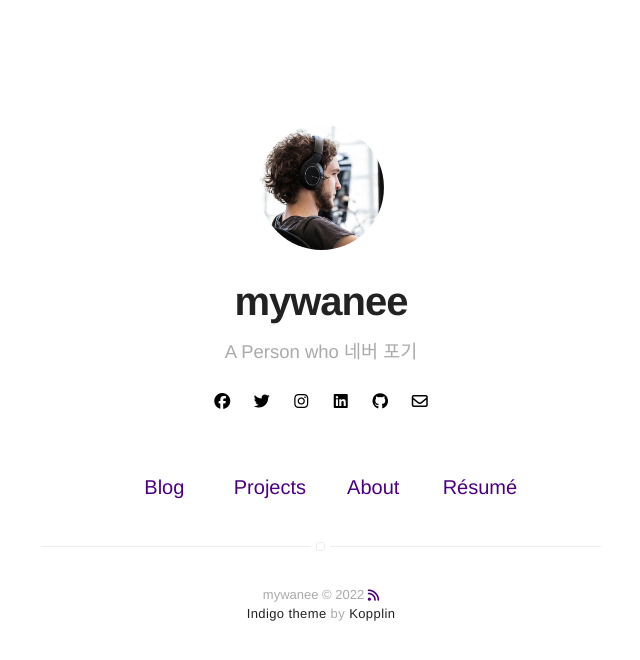
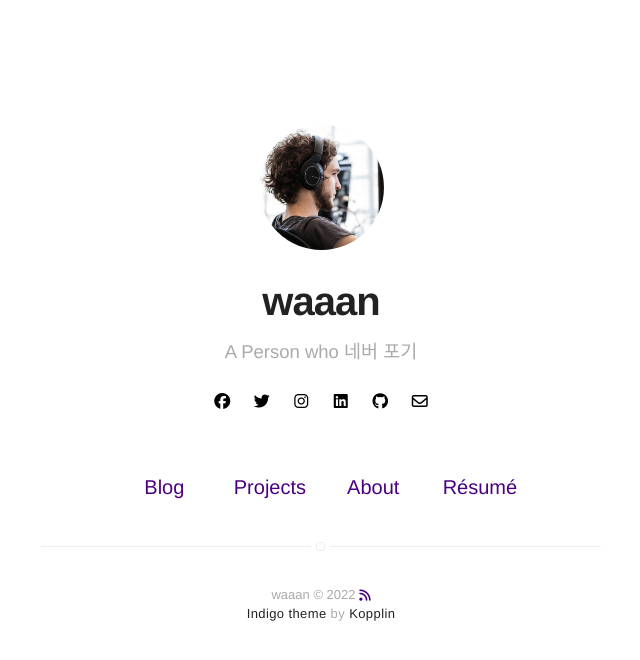
Before and after one commit to junjw1/junjw1.github.io, a Jekyll site: the page built from index.html, in a window 1280 px wide. Shown: the top 660 px of the page, without its empty margins (319-959 px from the left). Built offline with Jekyll 4.4.1, drawn with Linux system fonts in a browser that asks for light colours; nearby versions of some CDN libraries.

Commit message:
Update _config.yml

```diff
--- a/_config.yml
+++ b/_config.yml
@@ -1,5 +1,5 @@
 # main text of home
-title: mywanee
+title: waaan
 bio: A Person who 네버 포기
 
 # twitter summary info
```
